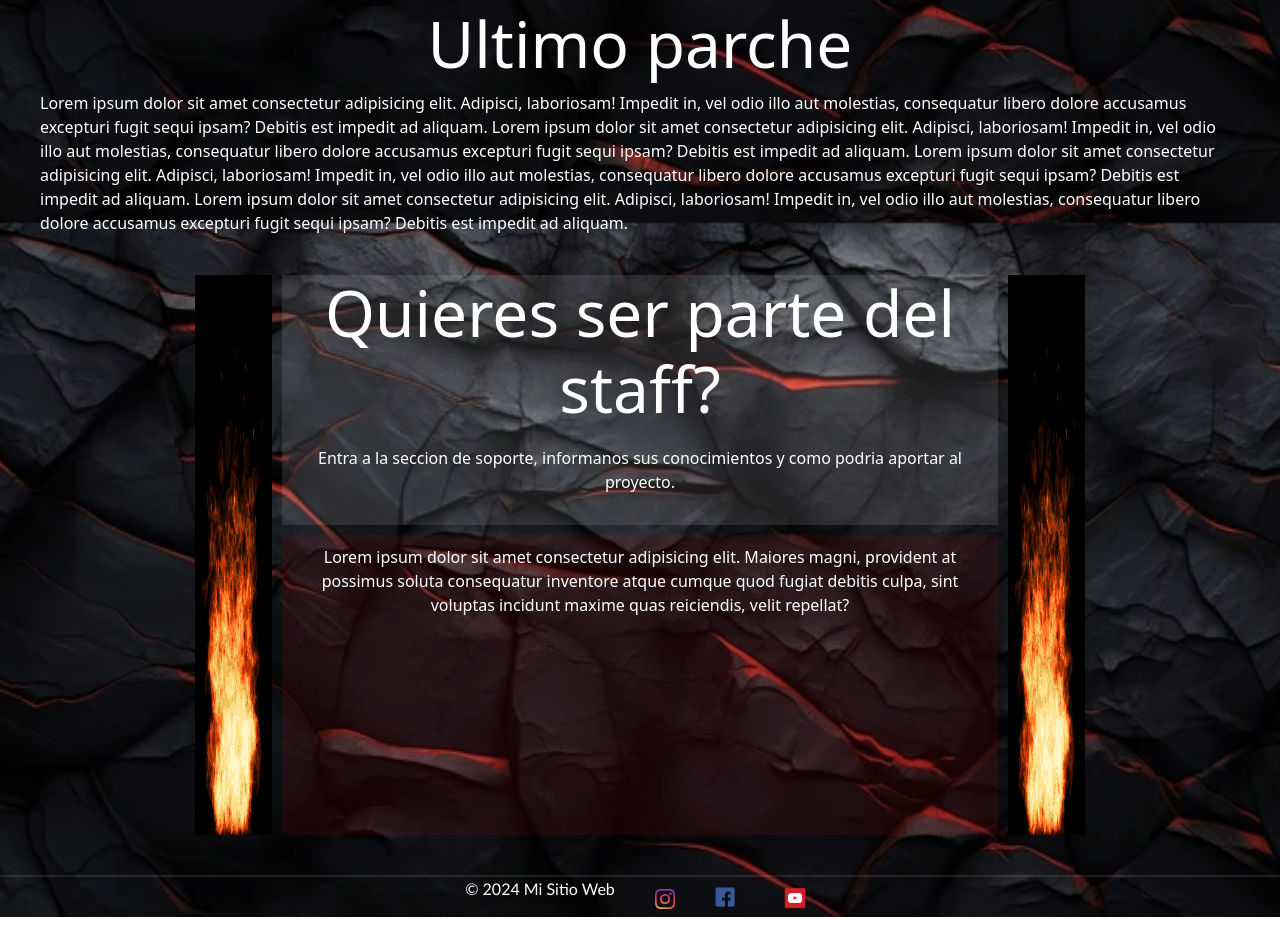
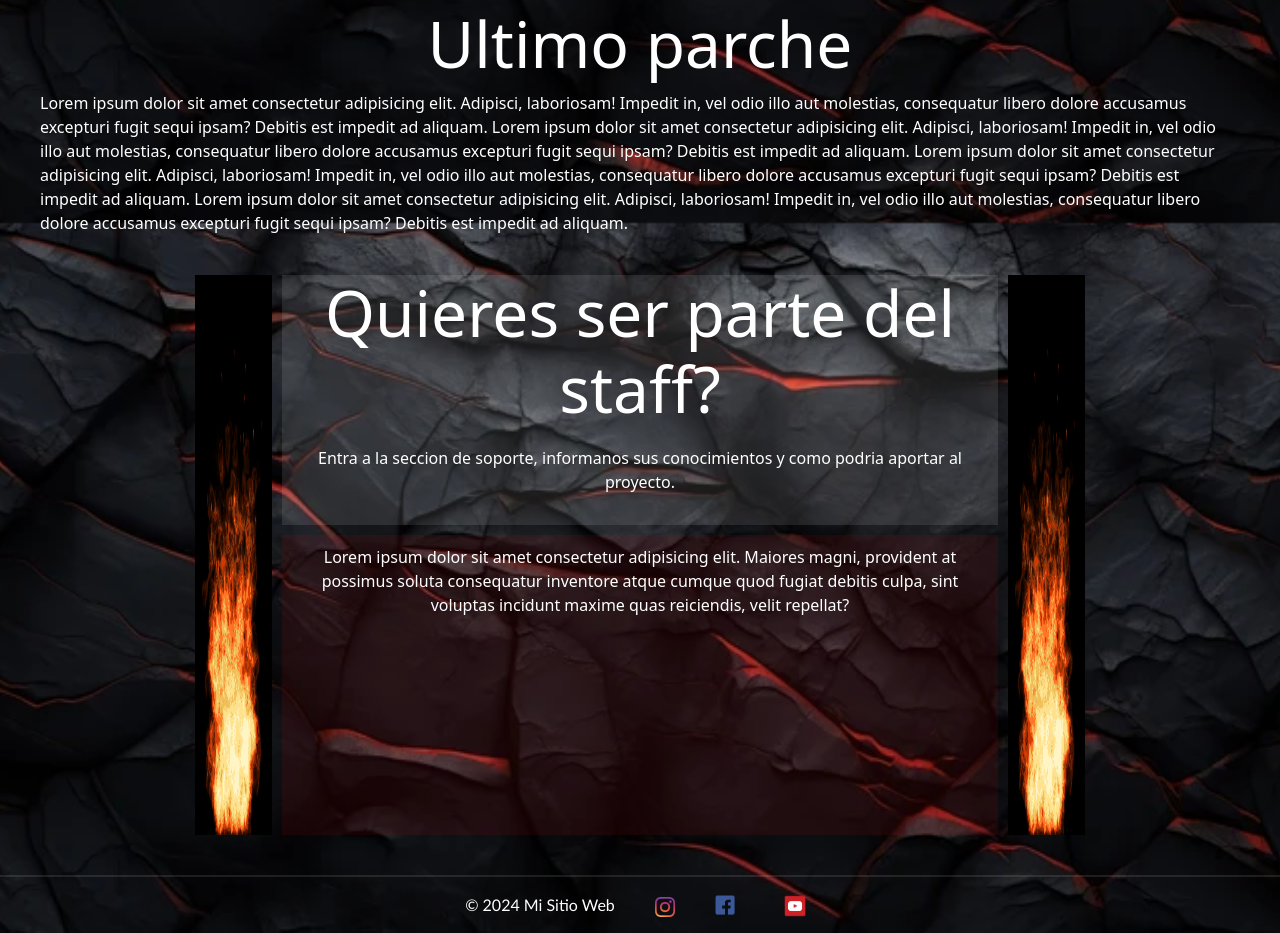
Before and after one commit to MarcosGervacio/web-coder, a plain HTML site: page index.html in a window 1280 px wide. Shown: the part 577-1510 px from the top of the page. Drawn offline with nearby package versions, Linux system fonts and the light colour scheme; a web font is replaced by a local one.

Commit message:
se modifica el footer

```diff
--- a/css/style.css
+++ b/css/style.css
@@ -49,10 +49,11 @@ footer{
     color: white;
     border-top: 2px solid rgba(255, 255, 255, 0.1);
 }
+
 .parrafo-footer{
-    height: 200px;
+    height: 40px;
     display: flex;
-    align-items: center;
+    align-items: flex-end;
 }
 /* HEADER */
 .logo{
--- a/index.html
+++ b/index.html
@@ -85,13 +85,13 @@
             </div>
         </section>
     </main>
-    <footer class="d-flex align-items-center">
-        <p>© 2024 Mi Sitio Web</p>
-        <div class="redes">
-            <a href="https://www.instagram.com/" target="_blank"><img src="assets/instagram.png" alt="instagram" width="20px"></a>
-            <a href="https://www.facebook.com/" target="_blank"><img src="assets/facebook.png" alt="facebook" width="60px"></a>
-            <a href="https://www.youtube.com/" target="_blank"><img src="assets/youtube.png" alt="youtube" width="40px"></a>
-        </div>
+    <footer>
+        <p class="parrafo-footer">© 2024 Mi Sitio Web</p>
+            <div class="redes">
+                <a href="https://www.instagram.com/" target="_blank"><img src="assets/instagram.png" alt="instagram" width="20px"></a>
+                <a href="https://www.facebook.com/" target="_blank"><img src="assets/facebook.png" alt="facebook" width="60px"></a>
+                <a href="https://www.youtube.com/" target="_blank"><img src="assets/youtube.png" alt="youtube" width="40px"></a>
+            </div>
     </footer>
     <script src="https://cdn.jsdelivr.net/npm/bootstrap@5.3.3/dist/js/bootstrap.bundle.min.js" integrity="sha384-YvpcrYf0tY3lHB60NNkmXc5s9fDVZLESaAA55NDzOxhy9GkcIdslK1eN7N6jIeHz" crossorigin="anonymous"></script>
 </body>
```
Also changed, not shown: html/descarga.html (+1 -1 lines), html/multimedia.html (+1 -1 lines), html/ranking.html (+1 -1 lines), html/soporte.html (+1 -1 lines).
